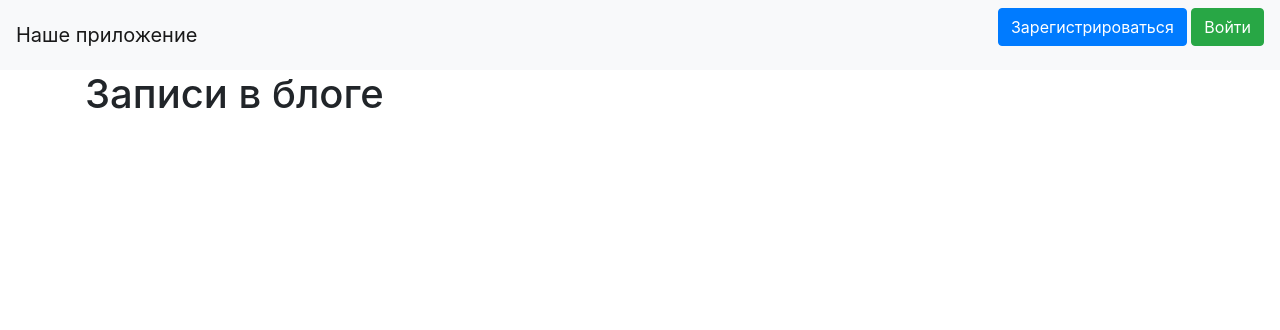
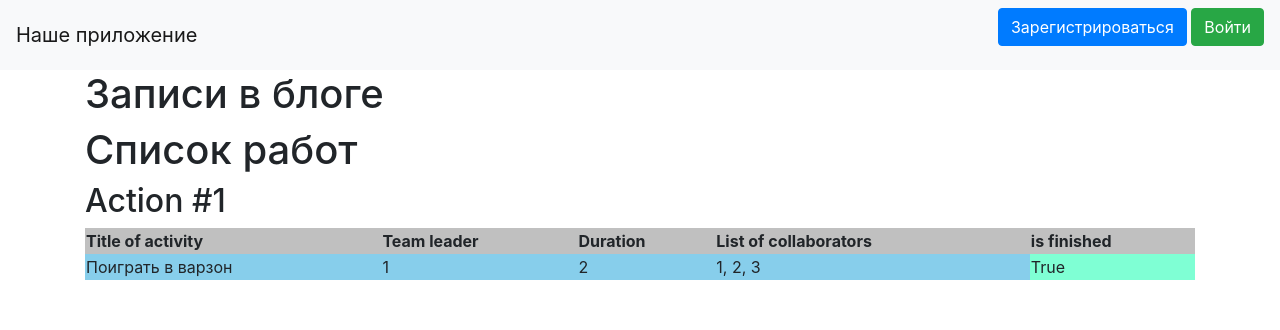
Before and after one commit to Ball1chickTaras/Flask-Mars, a Flask app: page / in a window 1280 px wide. Shown: the top 330 px of the page. Run offline with Flask 2, Linux system fonts and the light colour scheme; data comes from the database, SQL or seed files in the repository; some libraries are stand-ins or nearby versions.

Commit message:
Журнал работ

```diff
--- a/main.py
+++ b/main.py
@@ -20,12 +20,13 @@ login_manager.init_app(app)
 @app.route("/")
 def index():
     db_sess = db_session.create_session()
+    jobs = db_sess.query(Jobs)
     if current_user.is_authenticated:
         news = db_sess.query(News).filter(
             (News.user == current_user) | (News.is_private != True))
     else:
         news = db_sess.query(News).filter(News.is_private != True)
-    return render_template("index.html", news=news)
+    return render_template("index.html", news=news, jobs=jobs)
 
 @login_manager.user_loader
 def load_user(user_id):
--- a/templates/index.html
+++ b/templates/index.html
@@ -25,6 +25,26 @@
         </a>
     </div>
 	{% endif %}
-</div>
+{% endfor %}
+<h1>Список работ</h1>
+<style>
+	th {
+	   background-color:Silver;
+	}
+	td {
+	   background-color:SkyBlue;
+	}
+</style>
+{% for item in jobs%}
+<h2>Action #{{item.id}}</h2>
+<table width="100%">
+	<tr><th>Title of activity</th><th>Team leader</th><th>Duration</th><th>List of collaborators</th><th>is finished</th></tr>
+	<tr><td>{{item.job}}</td><td>{{item.team_leader}}</td><td>{{item.work_size}}</td><td>{{item.collaborators}}</td>
+	{% if item.is_finished %}
+		<td style="background:Aquamarine">{{item.is_finished}}</td></tr>
+	{% else %}
+		<td style="background:Salmon">{{item.is_finished}}</td></tr>
+	{% endif %}
+</table>
 {% endfor %}
 {% endblock %}
```
Also changed, not shown: templates/add_jobs.html (added, +47 -0 lines).
